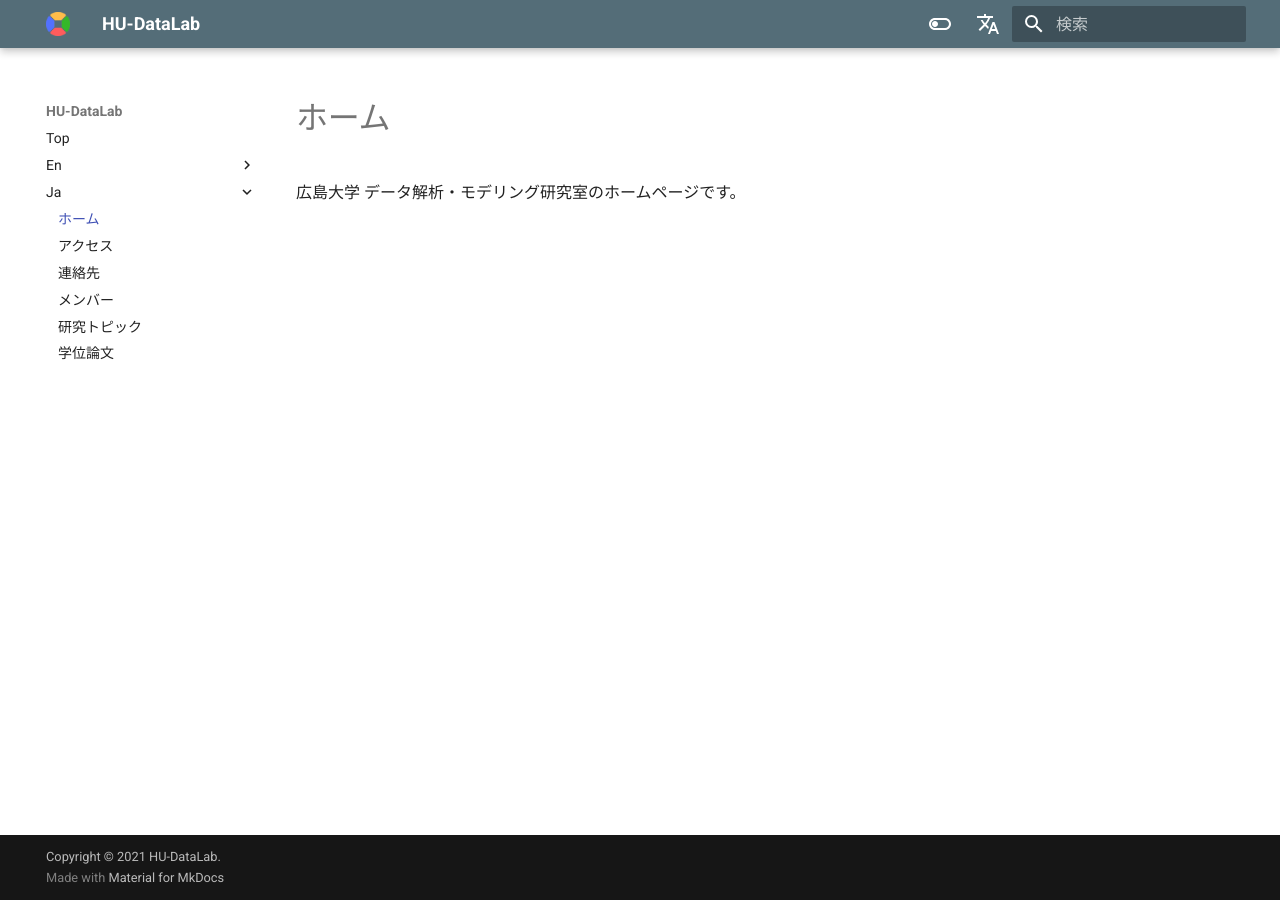
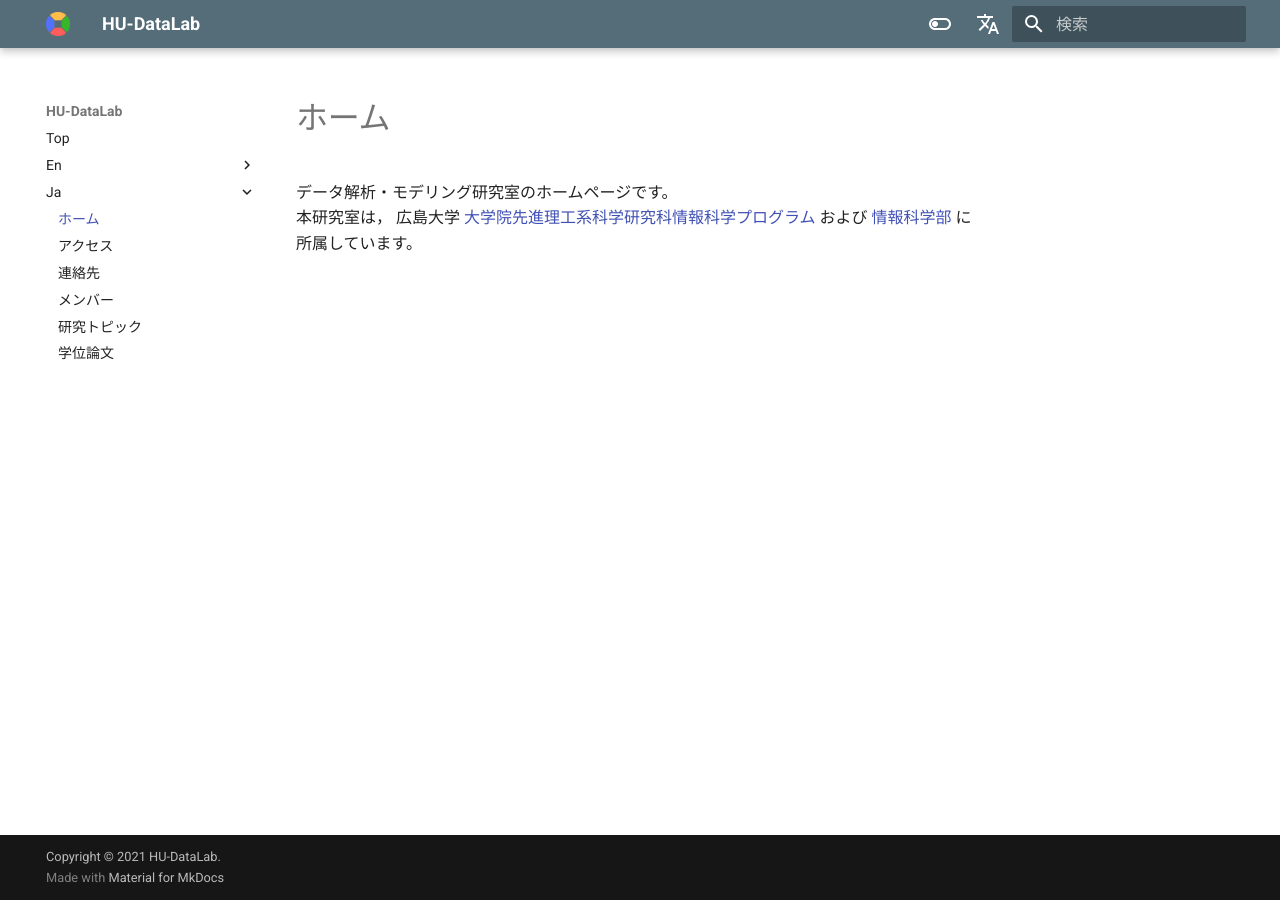
Before and after one commit to lpifj-a/hu-datalab.github.io, an MkDocs documentation site: the page built from docs/ja/index.md, in a window 1280 px wide. Built offline with MkDocs 1.6.1 and Material for MkDocs 9.7.7, drawn with Linux system fonts in a browser that asks for light colours; comment, search, counter and statistics services are not loaded.

Commit message:
Update index.md

```diff
--- a/docs/ja/index.md
+++ b/docs/ja/index.md
@@ -1,4 +1,9 @@
 
 # ホーム
 
-広島大学 データ解析・モデリング研究室のホームページです。
+データ解析・モデリング研究室のホームページです。
+本研究室は，
+広島大学 [大学院先進理工系科学研究科情報科学プログラム](https://www.hiroshima-u.ac.jp/adse/staff/informatics-and-data-science)
+および
+[情報科学部](https://www.hiroshima-u.ac.jp/ids)
+に所属しています。
```
